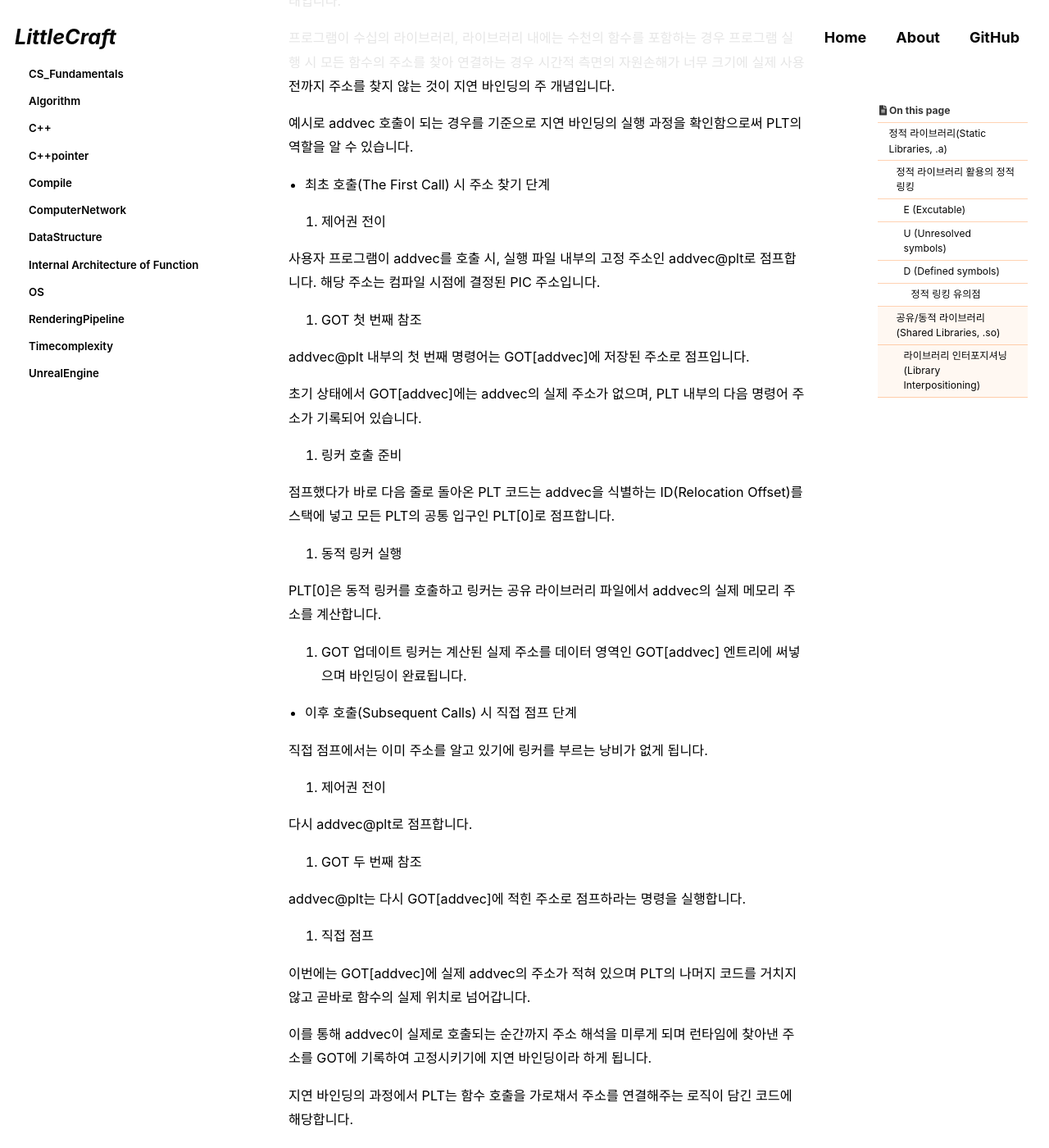
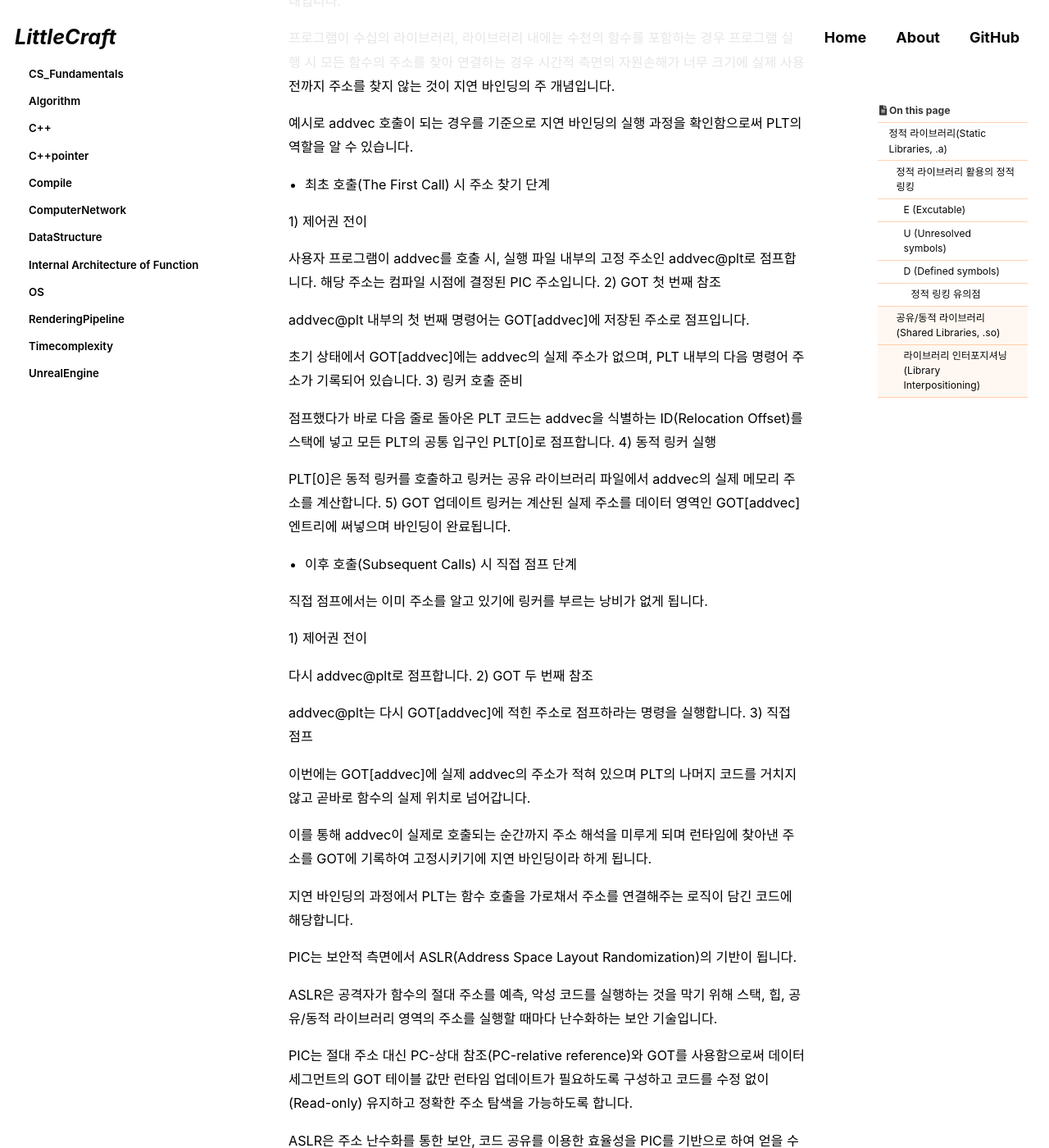
Before and after one commit to ElveCity/ElveCity.github.io, a Jekyll site: the page built from _posts/2026-02-20-Library.md, in a window 1280 px wide and 1400 px high, scrolled down 2975 px. Shown: the whole window at 82% size. Built offline with Jekyll 4.4.1, drawn with Linux system fonts in a browser that asks for light colours; cached includes are drawn as plain includes; some web fonts are replaced; comment, search, counter and statistics services are not loaded; some of the changed text lies outside the part shown.

Commit message:
WIP : theory v0.8

```diff
--- a/_posts/2026-02-20-Library.md
+++ b/_posts/2026-02-20-Library.md
@@ -115,34 +115,34 @@ PLT는 코드 세그먼트에 위치한 배열로, 각 엔트리는 특정 함
 
 - 최초 호출(The First Call) 시 주소 찾기 단계
 
-1. 제어권 전이
+1) 제어권 전이
 
 사용자 프로그램이 addvec를 호출 시, 실행 파일 내부의 고정 주소인 addvec@plt로 점프합니다. 해당 주소는 컴파일 시점에 결정된 PIC 주소입니다.
-2. GOT 첫 번째 참조
+2) GOT 첫 번째 참조
 
 addvec@plt 내부의 첫 번째 명령어는 GOT[addvec]에 저장된 주소로 점프입니다.
 
 초기 상태에서 GOT[addvec]에는 addvec의 실제 주소가 없으며, PLT 내부의 다음 명령어 주소가 기록되어 있습니다.
-3. 링커 호출 준비
+3) 링커 호출 준비
 
 점프했다가 바로 다음 줄로 돌아온 PLT 코드는 addvec을 식별하는 ID(Relocation Offset)를 스택에 넣고 모든 PLT의 공통 입구인 PLT[0]로 점프합니다.
-4. 동적 링커 실행
+4) 동적 링커 실행
 
 PLT[0]은 동적 링커를 호출하고 링커는 공유 라이브러리 파일에서 addvec의 실제 메모리 주소를 계산합니다.
-5. GOT 업데이트
+5) GOT 업데이트
 링커는 계산된 실제 주소를 데이터 영역인 GOT[addvec] 엔트리에 써넣으며 바인딩이 완료됩니다.
 
 - 이후 호출(Subsequent Calls) 시 직접 점프 단계
 
 직접 점프에서는 이미 주소를 알고 있기에 링커를 부르는 낭비가 없게 됩니다.
 
-1. 제어권 전이
+1) 제어권 전이
 
 다시 addvec@plt로 점프합니다.
-2. GOT 두 번째 참조
+2) GOT 두 번째 참조
 
 addvec@plt는 다시 GOT[addvec]에 적힌 주소로 점프하라는 명령을 실행합니다.
-3. 직접 점프
+3) 직접 점프
 
 이번에는 GOT[addvec]에 실제 addvec의 주소가 적혀 있으며 PLT의 나머지 코드를 거치지 않고 곧바로 함수의 실제 위치로 넘어갑니다.
 
@@ -171,7 +171,7 @@ ASLR은 주소 난수화를 통한 보안, 코드 공유를 이용한 효율성
 
 라이브러리 인터포지셔닝은 발생 시점에 따라 다음의 세 가지 방식으로 분류됩니다.
 
-1. 컴파일 타임 인터포지셔닝(Compile-time)
+1) 컴파일 타임 인터포지셔닝(Compile-time)
 
 구현이 간단한 것이 장점이며, C 전처리기를 사용하여 소스 코드 수준에서 함수 이름을 바꾸는 방식입니다.
 
@@ -179,13 +179,13 @@ ASLR은 주소 난수화를 통한 보안, 코드 공유를 이용한 효율성
 
 그러나 모든 소스 코드를 다시 컴파일해야하고 이미 빌드된 바이너리에는 적용이 불가능한 단점이 있습니다.
 
-2. 링크 타임 인터포지셔닝(Link-time)
+2) 링크 타임 인터포지셔닝(Link-time)
 
 소스 코드를 수정할 필요 없이 목적 파일(.o)만 있으면 가능한 것이 장점이며 정적 링커의 심볼 해석 규칙을 이용합니다.
 
-\리눅스 링커(ld)의 --wrap f 플래그를 사용합니다. 링커는 f에 대한 참조를 __wrap_F로 해석하고 원래의 f는 __real_f라는 이름으로 호출할 수 있게 해줍니다.
+리눅스 링커(ld)의 --wrap f 플래그를 사용합니다. 링커는 f에 대한 참조를 __wrap_F로 해석하고 원래의 f는 __real_f라는 이름으로 호출할 수 있게 해줍니다.
 
-3. 런타임 인터포지셔닝(Run-time)
+3) 런타임 인터포지셔닝(Run-time)
 
 동적 링커의 로딩 순서를 조작합니다. 가장 강력하며 널리 쓰이는 방식에 해당합니다.
 
```
